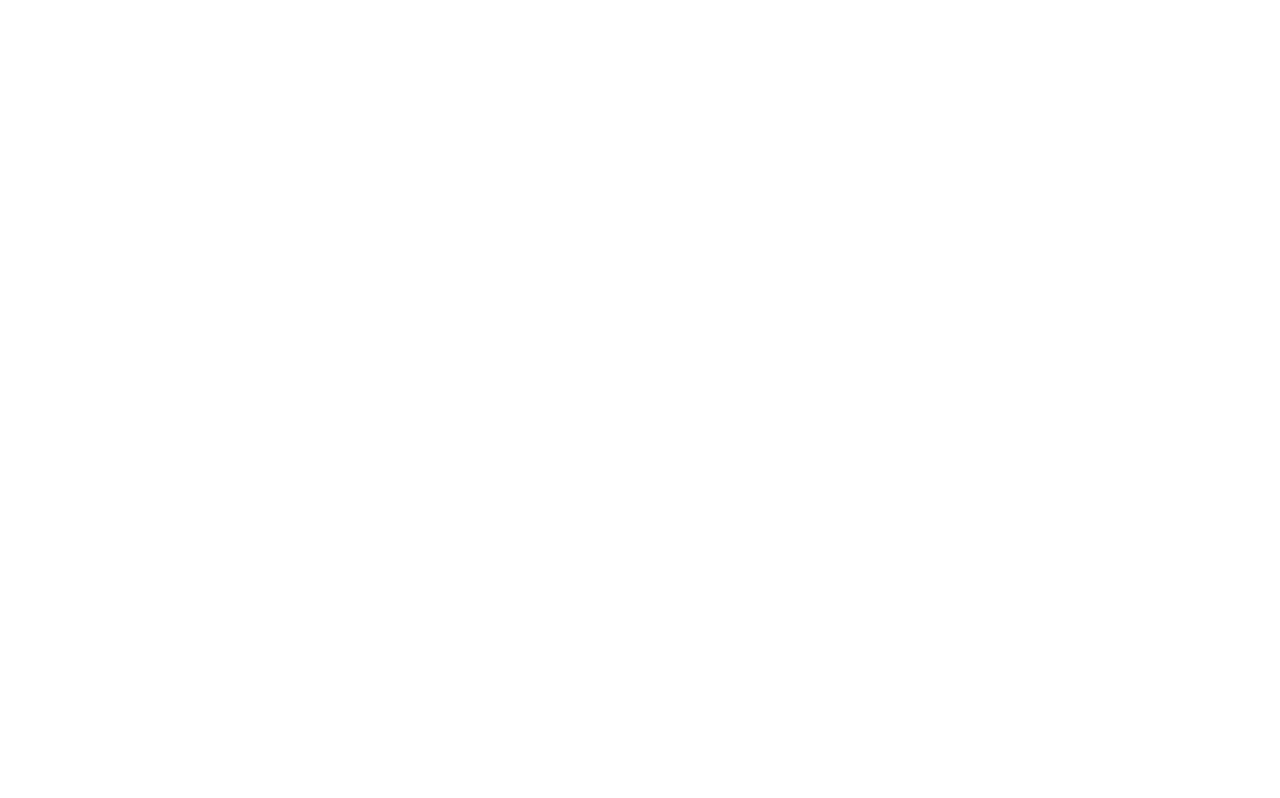
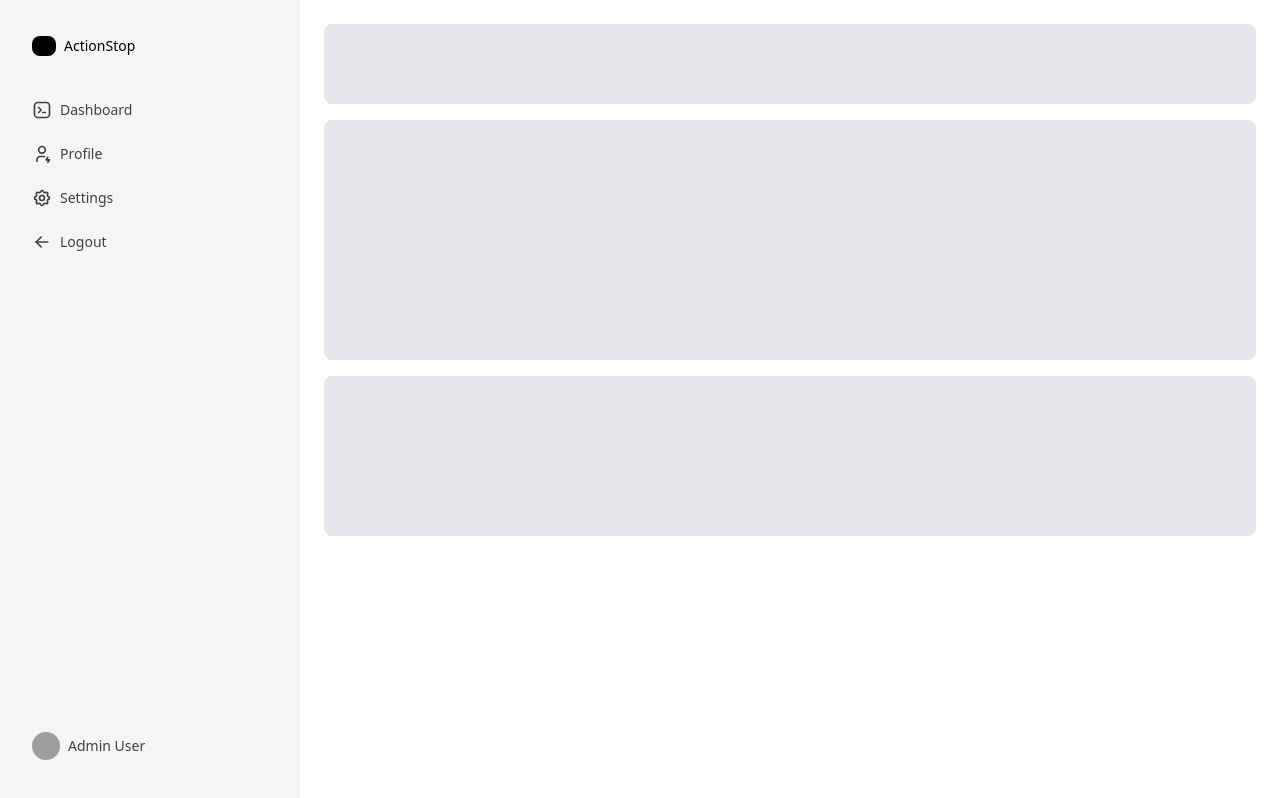
Before and after one commit to Colombusz/ActionStop, a React (Vite) app in the folder frontend/: page /admin in a window 1280 px wide. Before the commit this address had no page. Built offline with nearby package versions, Linux system fonts and the light colour scheme; grey boxes are pictures that could not be loaded.

Commit message:
admin ui inc

```diff
--- a/frontend/package.json
+++ b/frontend/package.json
@@ -16,13 +16,13 @@
     "@mui/material": "^6.1.5",
     "@react-three/drei": "^9.115.0",
     "@react-three/fiber": "^8.17.10",
-    "@tabler/icons-react": "^3.19.0",
+    "@tabler/icons-react": "^3.21.0",
     "@tsparticles/engine": "^3.5.0",
     "@tsparticles/react": "^3.0.0",
     "@tsparticles/slim": "^3.5.0",
     "actionstop": "file:..",
     "clsx": "^2.1.1",
-    "framer-motion": "^11.11.9",
+    "framer-motion": "^11.11.11",
     "react": "^18.3.1",
     "react-dom": "^18.3.1",
     "react-icons": "^5.3.0",
--- a/frontend/src/App.jsx
+++ b/frontend/src/App.jsx
@@ -4,9 +4,11 @@
 
 
 // Admin
+import AdminHomePage from './components/admin/home';
 
 
 // User
+import Home from './components/home';
 import About from './components/about';
 
 function App() {
@@ -17,14 +19,23 @@
           <ul>
             <li>
               {/* LINKS HERE */}
+              {/* User / Non user */}
               <Link to="/about"></Link>
+
+              {/* Admin */}
+              <Link to="/admin"></Link>
             </li>
           </ul>
         </nav>
 
         <Routes>
           {/* ROUTES HERE */}
+          {/* User / Non User */}
           <Route path="/about" element={<About />} />
+
+
+          {/* Admin */}
+          <Route path="/admin" element={<AdminHomePage />} />
         </Routes>
       </div>
     </Router>
--- /dev/null
+++ b/frontend/src/components/admin/adminsidebar.jsx
@@ -0,0 +1,75 @@
+import React, { useState } from 'react';
+import { IconArrowLeft, IconBrandTabler, IconSettings, IconUserBolt } from "@tabler/icons-react";
+import { Sidebar, SidebarBody, DesktopSidebar, SidebarLink } from "../ui/sidebar";
+
+const AdminSidebar = () => {
+  const links = [
+    { label: "Dashboard", href: "#", icon: <IconBrandTabler className="text-neutral-700 dark:text-neutral-200 h-5 w-5" /> },
+    { label: "Profile", href: "#", icon: <IconUserBolt className="text-neutral-700 dark:text-neutral-200 h-5 w-5" /> },
+    { label: "Settings", href: "#", icon: <IconSettings className="text-neutral-700 dark:text-neutral-200 h-5 w-5" /> },
+    { label: "Logout", href: "#", icon: <IconArrowLeft className="text-neutral-700 dark:text-neutral-200 h-5 w-5" /> },
+  ];
+
+  const [open, setOpen] = useState(true); // Sidebar starts open on desktop
+
+  return (
+    <div className="flex h-screen">
+      {/* Sidebar */}
+      <Sidebar open={open} setOpen={setOpen}>
+        <DesktopSidebar>
+          <SidebarBody className="flex flex-col justify-between gap-10">
+            <div className="flex flex-col flex-1 overflow-y-auto">
+              <Logo open={open} />
+              <div className="mt-8 flex flex-col gap-2">
+                {links.map((link, idx) => (
+                  <SidebarLink key={idx} link={link} />
+                ))}
+              </div>
+            </div>
+            <div>
+              <SidebarLink
+                link={{
+                  label: "Admin User",
+                  href: "#",
+                  icon: (
+                    <img
+                      src="https://assets.aceternity.com/manu.png"
+                      className="h-7 w-7 rounded-full"
+                      alt="Avatar"
+                    />
+                  ),
+                }}
+              />
+            </div>
+          </SidebarBody>
+        </DesktopSidebar>
+      </Sidebar>
+
+      {/* Main Content */}
+      <div className="flex-1 p-6 bg-white dark:bg-neutral-900 overflow-auto">
+        <DashboardContent />
+      </div>
+    </div>
+  );
+};
+
+// Logo Component
+const Logo = ({ open }) => (
+  <a href="#" className="font-normal flex items-center text-sm text-black py-1">
+    <div className="h-5 w-6 bg-black dark:bg-white rounded-lg" />
+    {open && (
+      <span className="ml-2 font-medium text-black dark:text-white">ActionStop</span>
+    )}
+  </a>
+);
+
+// Dummy Dashboard Content
+const DashboardContent = () => (
+  <div className="space-y-4">
+    <div className="h-20 w-full rounded-lg bg-gray-200 dark:bg-neutral-800" />
+    <div className="h-60 w-full rounded-lg bg-gray-200 dark:bg-neutral-800" />
+    <div className="h-40 w-full rounded-lg bg-gray-200 dark:bg-neutral-800" />
+  </div>
+);
+
+export default AdminSidebar;
--- /dev/null
+++ b/frontend/src/components/admin/home.jsx
@@ -0,0 +1,12 @@
+import React from 'react';
+import AdminSidebar from "./adminsidebar";
+
+const AdminHomePage = () => {
+  return (
+    <div>
+      <AdminSidebar />
+    </div>
+  );
+};
+
+export default AdminHomePage;
--- a/frontend/src/components/home.jsx
+++ b/frontend/src/components/home.jsx
@@ -0,0 +1,12 @@
+import React from "react";
+import { BrowserRouter as Router, Routes, Route, Link } from "react-router-dom";
+
+function Home() {
+  return (
+    <div>
+      <h2>Home</h2>
+    </div>
+  );
+}
+
+export default Home;
--- /dev/null
+++ b/frontend/src/components/ui/sidebar.jsx
@@ -0,0 +1,116 @@
+import { useState, createContext, useContext } from "react";
+import { AnimatePresence, motion } from "framer-motion";
+import { IconMenu2, IconX } from "@tabler/icons-react";
+
+// Utility function for conditional class names
+const cn = (...classes) => classes.filter(Boolean).join(" ");
+
+const SidebarContext = createContext(undefined);
+
+export const useSidebar = () => {
+  const context = useContext(SidebarContext);
+  if (!context) {
+    throw new Error("useSidebar must be used within a SidebarProvider");
+  }
+  return context;
+};
+
+export const SidebarProvider = ({ children, open: openProp, setOpen: setOpenProp, animate = true }) => {
+  const [openState, setOpenState] = useState(false);
+  const open = openProp !== undefined ? openProp : openState;
+  const setOpen = setOpenProp !== undefined ? setOpenProp : setOpenState;
+
+  return (
+    <SidebarContext.Provider value={{ open, setOpen, animate }}>
+      {children}
+    </SidebarContext.Provider>
+  );
+};
+
+export const Sidebar = ({ children, open, setOpen, animate }) => (
+  <SidebarProvider open={open} setOpen={setOpen} animate={animate}>
+    {children}
+  </SidebarProvider>
+);
+
+export const SidebarBody = (props) => (
+  <>
+    <DesktopSidebar {...props} />
+    <MobileSidebar {...props} />
+  </>
+);
+
+export const DesktopSidebar = ({ className, children, ...props }) => {
+  const { open, setOpen, animate } = useSidebar();
+  return (
+    <motion.div
+      className={cn(
+        "h-full px-4 py-4 hidden md:flex md:flex-col bg-neutral-100 dark:bg-neutral-800 w-[300px] flex-shrink-0",
+        className
+      )}
+      animate={{
+        width: animate ? (open ? "300px" : "80px") : "300px",
+      }}
+      onMouseEnter={() => setOpen(true)}
+      onMouseLeave={() => setOpen(false)}
+      {...props}
+    >
+      {children}
+    </motion.div>
+  );
+};
+
+export const MobileSidebar = ({ className, children, ...props }) => {
+  const { open, setOpen } = useSidebar();
+  return (
+    <div
+      className={cn("h-10 px-4 py-4 flex flex-row md:hidden items-center justify-between bg-neutral-100 dark:bg-neutral-800 w-full")}
+      {...props}
+    >
+      <div className="flex justify-end z-20 w-full">
+        <IconMenu2 className="text-neutral-800 dark:text-neutral-200" onClick={() => setOpen(!open)} />
+      </div>
+      <AnimatePresence>
+        {open && (
+          <motion.div
+            initial={{ x: "-100%", opacity: 0 }}
+            animate={{ x: 0, opacity: 1 }}
+            exit={{ x: "-100%", opacity: 0 }}
+            transition={{ duration: 0.3, ease: "easeInOut" }}
+            className={cn("fixed h-full w-full inset-0 bg-white dark:bg-neutral-900 p-10 z-[100] flex flex-col justify-between", className)}
+          >
+            <div
+              className="absolute right-10 top-10 z-50 text-neutral-800 dark:text-neutral-200"
+              onClick={() => setOpen(!open)}
+            >
+              <IconX />
+            </div>
+            {children}
+          </motion.div>
+        )}
+      </AnimatePresence>
+    </div>
+  );
+};
+
+export const SidebarLink = ({ link, className, ...props }) => {
+  const { open, animate } = useSidebar();
+  return (
+    <a
+      href={link.href}
+      className={cn("flex items-center justify-start gap-2 group/sidebar py-2", className)}
+      {...props}
+    >
+      {link.icon}
+      <motion.span
+        animate={{
+          display: animate ? (open ? "inline-block" : "none") : "inline-block",
+          opacity: animate ? (open ? 1 : 0) : 1,
+        }}
+        className="text-neutral-700 dark:text-neutral-200 text-sm group-hover/sidebar:translate-x-1 transition duration-150 whitespace-pre inline-block !p-0 !m-0"
+      >
+        {link.label}
+      </motion.span>
+    </a>
+  );
+};
```
Also changed, not shown: 1 other file (tests, documents, lock files or other folders).
